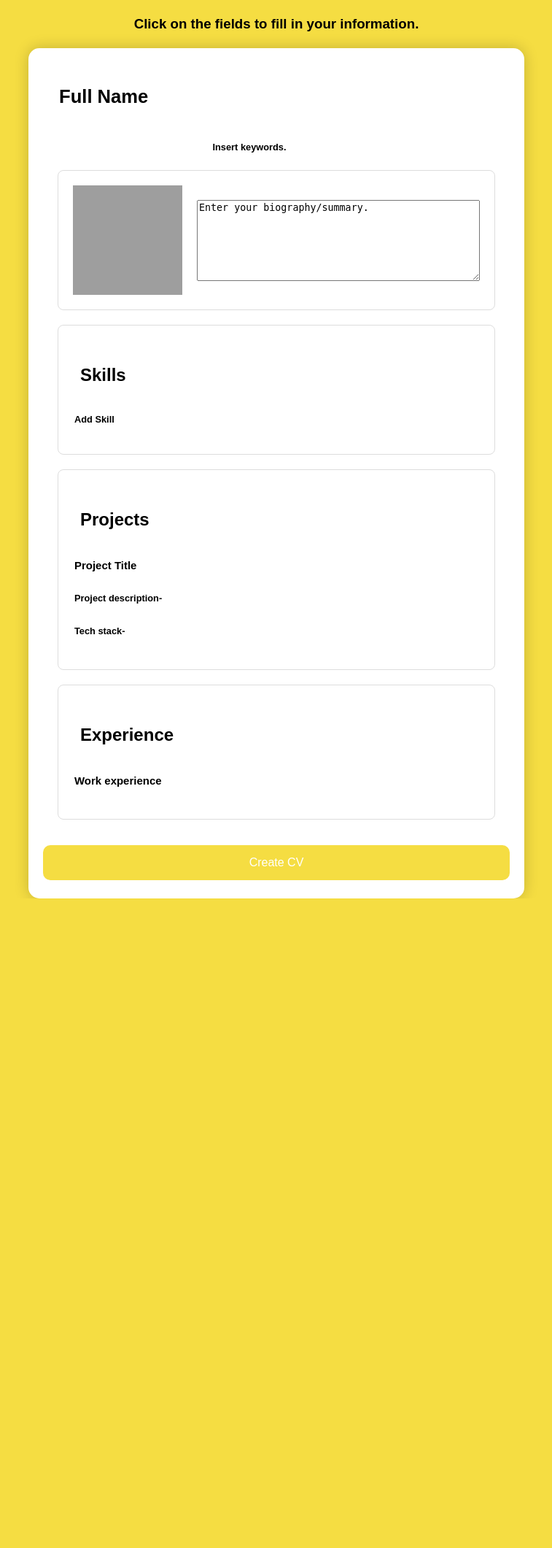
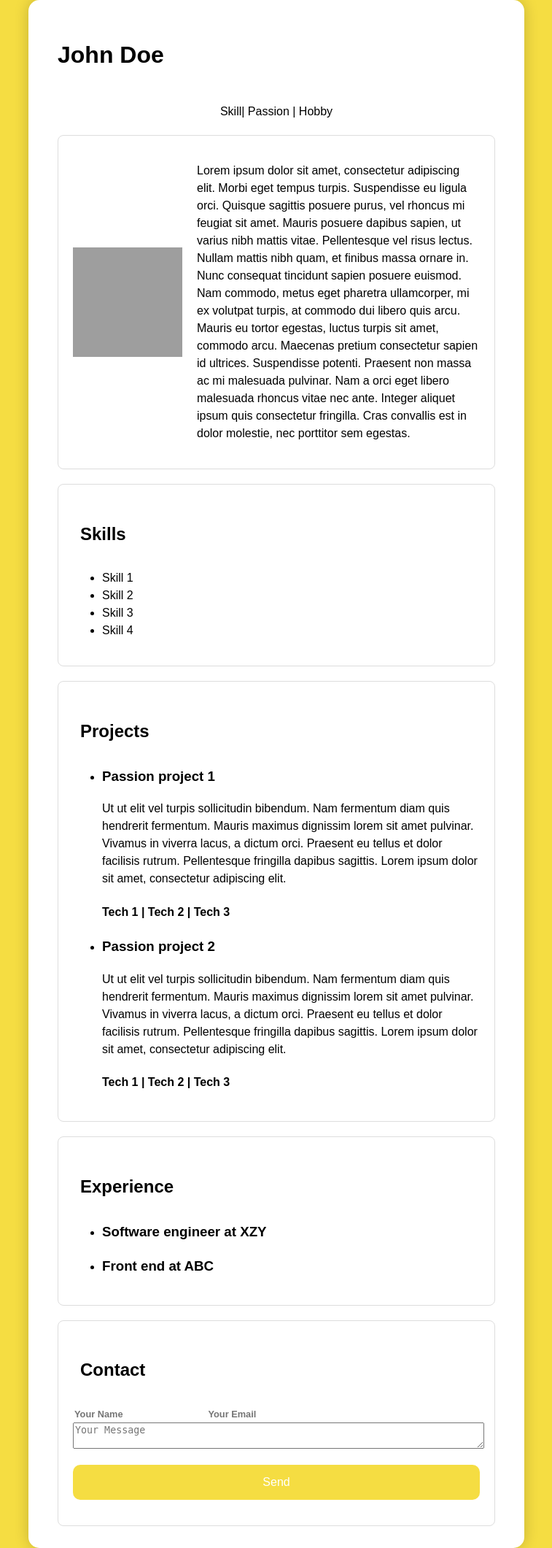
Before and after one commit to WipaBG/CV, a PHP site: page /views/homeform.php in a window 1280 px wide. Shown: the whole page at 73% size, without its empty margins (261-1018 px from the left). Before the commit the page ends 1231 px from the top, so only its background shows below. Run offline with PHP 8.4, Linux system fonts and the light colour scheme; grey boxes are pictures that could not be loaded.

Commit message:
Update homeform.php

```diff
--- a/views/homeform.php
+++ b/views/homeform.php
@@ -3,52 +3,71 @@
 <head>
     <meta charset="UTF-8">
     <meta name="viewport" content="width=device-width, initial-scale=1.0">
-    <title>Interactive Web CV Form</title>
+    <title>Interactive Web CV</title>
     <link rel="stylesheet" href="../assests/css/homeform.css">
     <script defer src="../assests//js/home.js"></script>
 </head>
 <body>
 
 	<body>
-	<h3>Click on the fields to fill in your information.</h3>
-	<form class="main" form method="POST" action="">
-	 <h1 id="name">
-		<input type="text" id="nameInput" value="Full Name"></h1>
-        <input id="keyword" value="Insert keywords.">
+	<div class="main" >
+	 <h1 id="name"> John Doe </h1>
+        <p id="keyword">Skill| Passion | Hobby</p>
     <section class="summary" id="summary">
-        <input type="image" id="image" src="https://www.exscribe.com/wp-content/uploads/2021/08/placeholder-image-person-jpg.jpg" alt="Photograph of the user" width = "150" height="150">
-        <textarea id="bio" rows='7'>Enter your biography/summary.</textarea>
+        <img id="image" src="https://www.exscribe.com/wp-content/uploads/2021/08/placeholder-image-person-jpg.jpg" alt="Photograph of the user" width = "150" height="150">
+        <p id="bio" rows='7'>Lorem ipsum dolor sit amet, consectetur adipiscing elit.
+		Morbi eget tempus turpis. Suspendisse eu ligula orci. Quisque sagittis posuere purus, vel rhoncus mi feugiat sit amet.
+		Mauris posuere dapibus sapien, ut varius nibh mattis vitae.
+		Pellentesque vel risus lectus. Nullam mattis nibh quam, et finibus massa ornare in.
+		Nunc consequat tincidunt sapien posuere euismod. Nam commodo, metus eget pharetra ullamcorper, mi ex volutpat turpis, at commodo dui libero quis arcu.
+		Mauris eu tortor egestas, luctus turpis sit amet, commodo arcu. Maecenas pretium consectetur sapien id ultrices.
+		Suspendisse potenti. Praesent non massa ac mi malesuada pulvinar. Nam a orci eget libero malesuada rhoncus vitae nec ante.
+		Integer aliquet ipsum quis consectetur fringilla. Cras convallis est in dolor molestie, nec porttitor sem egestas.</p>
     </section>
 
     <section id="skills">
         <h2>Skills</h2>
-		<input type='text' id='skill' value="Add Skill"/>
-		<!- This input needs to process into a list of skills that both displays below and is added to the json->
-
 		<ul id='list'>
-
+            <li> Skill 1</li>
+			<li> Skill 2</li>
+			<li> Skill 3</li>
+			<li> Skill 4</li>
         </ul>
     </section>
 
     <section id="projects">
-	<h2>Projects</h2>
-	<h3><input id="project" type="text" value="Project Title"></h3>
-	<p><input id="projectDesc" type="text" value="Project description-"></p>
-	<h4><input id="tech" type="text" value="Tech stack-"></h4>
-
+	<h2>Projects</h2><ul>
+	<li><h3>Passion project 1</h3>
+	<p>Ut ut elit vel turpis sollicitudin bibendum. Nam fermentum diam quis hendrerit fermentum. Mauris maximus dignissim lorem sit amet pulvinar. Vivamus in viverra lacus, a dictum orci.
+	Praesent eu tellus et dolor facilisis rutrum. Pellentesque fringilla dapibus sagittis.
+	Lorem ipsum dolor sit amet, consectetur adipiscing elit.</p>
+	<h4>Tech 1 | Tech 2 | Tech 3</h4>
+	</li>
+	<li>
+	<h3>Passion project 2</h3>
+	<p>Ut ut elit vel turpis sollicitudin bibendum. Nam fermentum diam quis hendrerit fermentum. Mauris maximus dignissim lorem sit amet pulvinar. Vivamus in viverra lacus, a dictum orci.
+	Praesent eu tellus et dolor facilisis rutrum. Pellentesque fringilla dapibus sagittis.
+	Lorem ipsum dolor sit amet, consectetur adipiscing elit.</p>
+	<h4>Tech 1 | Tech 2 | Tech 3</h4>
+	</li>
+	</ul>
     </section>
     <section id="experience">
-	<h2>Experience</h2>
-	<h3><input id="exp" type="text" value="Work experience"></h3>
-
-
+	<h2>Experience</h2><ul>
+	<li><h3> Software engineer at XZY</h3></li>
+	<li><h3> Front end at ABC</h3></li>
+	</ul>
     </section>
 
-
-	<button type="submit">
-                    Create CV
-    </button>
-	</form>
+	 <section id="contact">
+        <h2>Contact</h2>
+        <form action="contact.php" method="POST">
+            <input type="text" name="name" placeholder="Your Name" required>
+            <input type="email" name="email" placeholder="Your Email" required>
+            <textarea name="message" placeholder="Your Message"></textarea>
+            <button type="submit">Send</button>
+        </form>
+   </div>
     </body>
 </body>
 </html>
```
